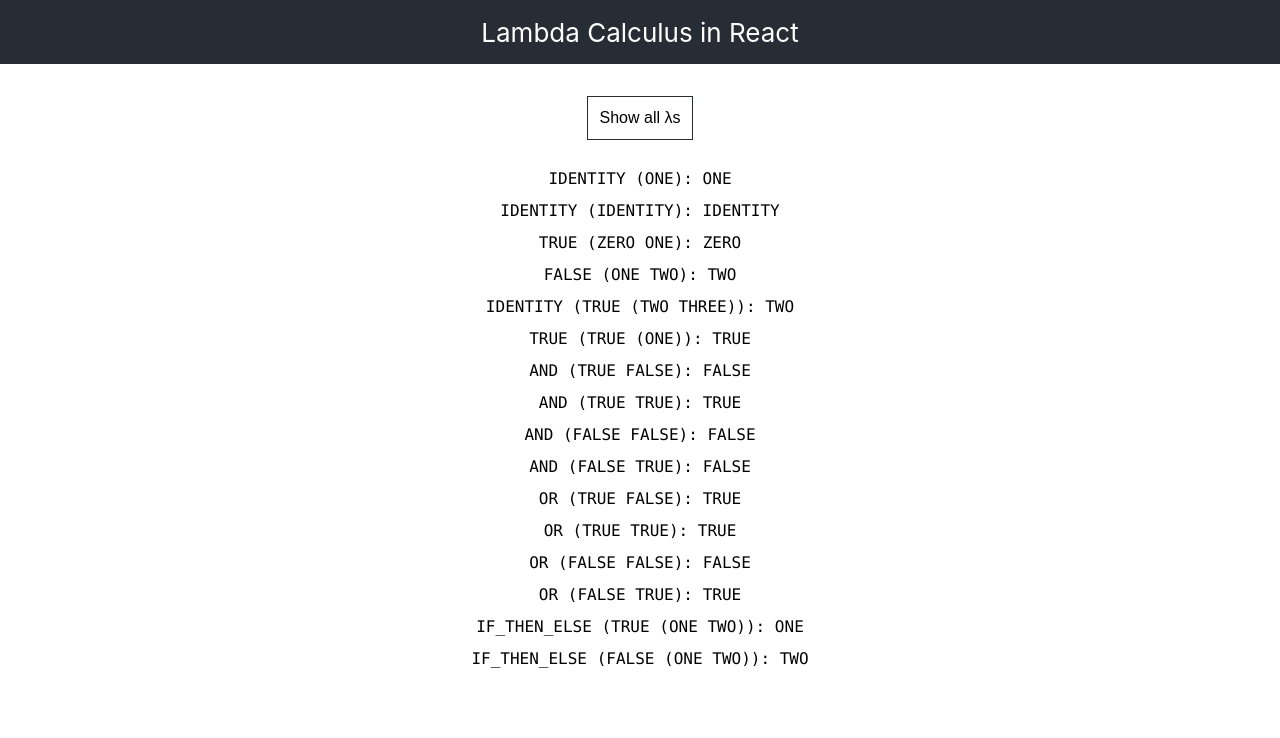
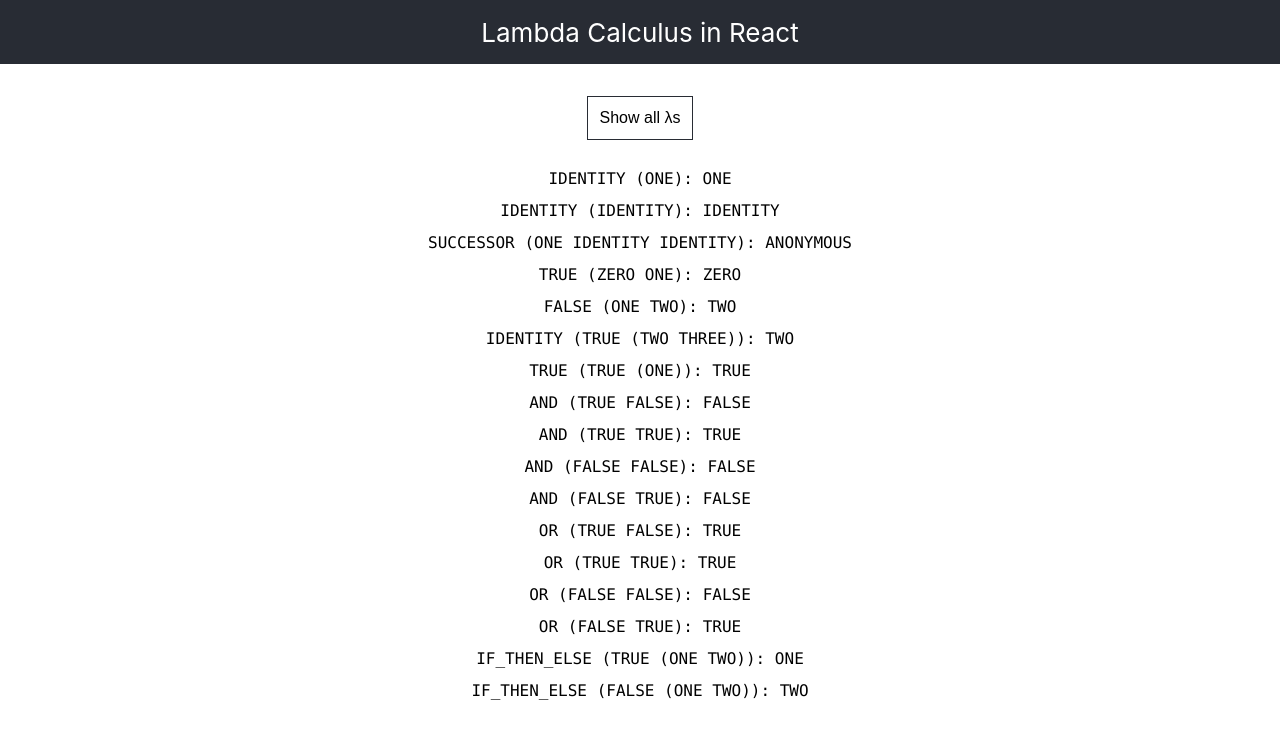
Before and after one commit to vabruzzo/lambda-calculus-in-react, a React (Create React App) app: page / in a window 1280 px wide. Shown: the top 738 px of the page. Built offline with nearby package versions, Linux system fonts and the light colour scheme.

Commit message:
add successor

```diff
--- a/src/App.tsx
+++ b/src/App.tsx
@@ -1,6 +1,7 @@
 import React, { FC } from "react";
 import IDENTITY from "./components/IDENTITY";
 import { ZERO, ONE, TWO, THREE } from "./components/numbers";
+import SUCCESSOR from "./components/numbers/SUCCESSOR";
 import TRUE from "./components/logic/TRUE";
 import FALSE from "./components/logic/FALSE";
 import AND from "./components/logic/AND";
@@ -27,6 +28,11 @@
             <CodeBlock>
               <Label name="IDENTITY" /> (<Label name="IDENTITY" />
               ): <IDENTITY args={[IDENTITY]} />
+            </CodeBlock>
+            <CodeBlock>
+              <Label name="SUCCESSOR" /> (<Label name="ONE" />{" "}
+              <Label name="IDENTITY" /> <Label name="IDENTITY" />
+              ): <SUCCESSOR args={[ONE]} />
             </CodeBlock>
             <CodeBlock>
               <Label name="TRUE" /> (<Label name="ZERO" /> <Label name="ONE" />
--- a/src/components/Label/index.tsx
+++ b/src/components/Label/index.tsx
@@ -12,6 +12,7 @@
   ONE: "λf.λx.f x",
   TWO: "λf.λx.f (f x)",
   THREE: "λf.λx.f (f (f x))",
+  SUCCESSOR: "λn.λf.λx.f (n f x)",
   TRUE: "λx.λy.x",
   FALSE: "λx.λy.y",
   AND: "λp.λq.p q p",
@@ -23,9 +24,11 @@
   const [showλ, setShowλ] = useState(false);
   const { showAll } = useContext(ShowLambdasContext);
 
-  const handleClick = () => !showAll && setShowλ(!showλ);
+  const handleClick = () =>
+    name !== "ANONYMOUS" && !showAll && setShowλ(!showλ);
 
   const handleKeyPress = (event: KeyboardEvent) =>
+    name !== "ANONYMOUS" &&
     (event.key === "Enter" || event.key === " ") &&
     !showAll &&
     setShowλ(!showλ);
--- /dev/null
+++ b/src/components/numbers/SUCCESSOR/index.tsx
@@ -0,0 +1,11 @@
+import React, { FC, useState } from "react";
+import βReduction from "../../βReduction";
+import { LambdaExprProps } from "../../../types";
+
+const SUCCESSOR: FC<LambdaExprProps> = args => {
+  return <βReduction λ={(n: any) => (f: any) => x => f(n(f(x)))} {...args} />;
+};
+
+SUCCESSOR.displayName = "SUCCESSOR";
+
+export default SUCCESSOR;
--- a/src/components/βReduction/index.tsx
+++ b/src/components/βReduction/index.tsx
@@ -14,7 +14,7 @@
   );
 
   return typeof application === "function" ? (
-    <Label name={application.displayName} />
+    <Label name={application.displayName || "ANONYMOUS"} />
   ) : (
     application
   );
```
